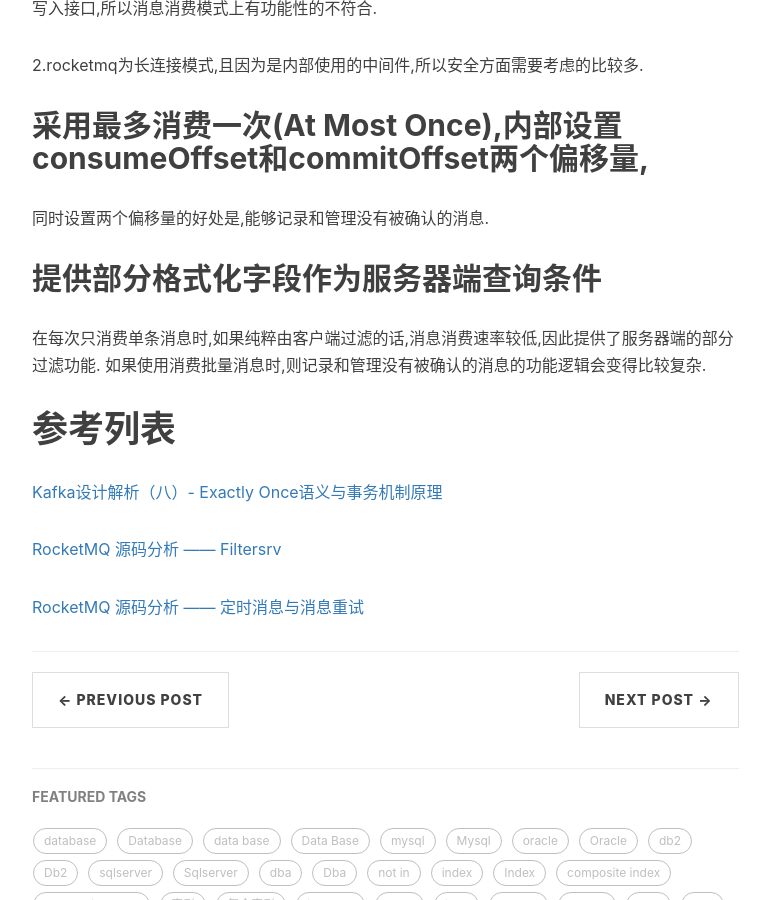
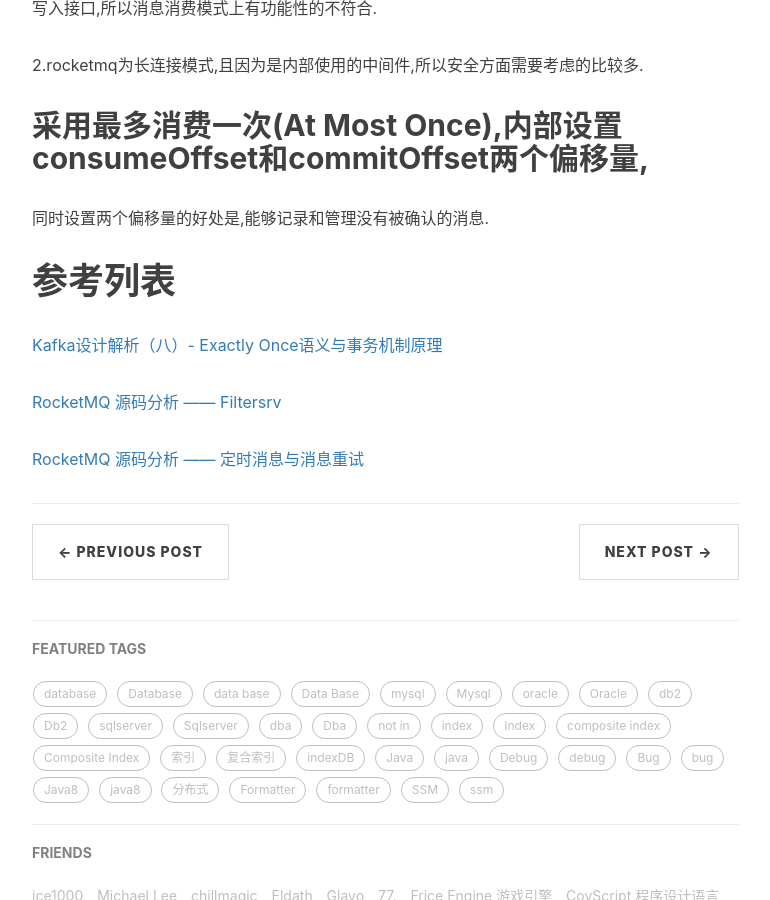
Before and after one commit to liudaomanbu/liudaomanbu.github.io, a Jekyll site: the page built from _posts/2019-06-09-java-database-message.markdown, in a window 1280 px wide and 900 px high, scrolled down 6409 px. Shown: the whole window, without its empty margins (233-1003 px from the left). Built offline with Jekyll 4.4.1, drawn with Linux system fonts in a browser that asks for light colours; nearby versions of some CDN libraries; comment, search, counter and statistics services are not loaded.

Commit message:
格式修正
Signed-off-by: caotc <cao19800207>

```diff
--- a/_posts/2019-06-09-java-database-message.markdown
+++ b/_posts/2019-06-09-java-database-message.markdown
@@ -106,10 +106,6 @@ rocketmq与kafka为了高可用都会将每个消息存储服务启用多个服
 ## 采用最多消费一次(At Most Once),内部设置consumeOffset和commitOffset两个偏移量,
 同时设置两个偏移量的好处是,能够记录和管理没有被确认的消息.
 
-## 提供部分格式化字段作为服务器端查询条件
-在每次只消费单条消息时,如果纯粹由客户端过滤的话,消息消费速率较低,因此提供了服务器端的部分过滤功能.
-如果使用消费批量消息时,则记录和管理没有被确认的消息的功能逻辑会变得比较复杂.
-
 
 # 参考列表
 [Kafka设计解析（八）- Exactly Once语义与事务机制原理](https://www.cnblogs.com/jasongj/p/7912348.html)
```
